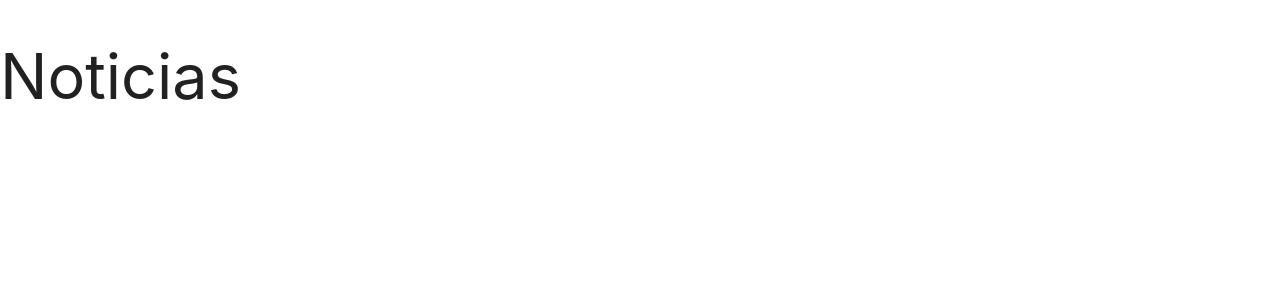
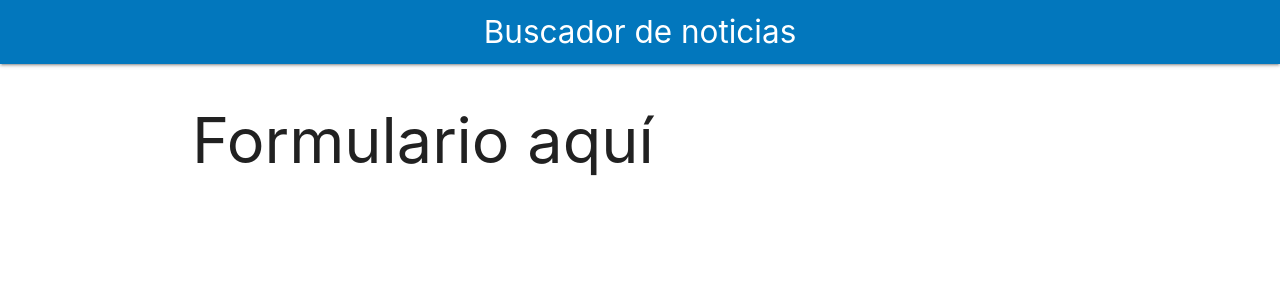
Before and after one commit to juanluna96/news-react, a React (Create React App) app: page / in a window 1280 px wide. Shown: the top 300 px of the page. Built offline with nearby package versions, Linux system fonts and the light colour scheme.

Commit message:
Creando el Header y Contenedor Principal

```diff
--- a/src/App.js
+++ b/src/App.js
@@ -1,10 +1,15 @@
-import React from 'react';
+import React, { Fragment } from 'react';
+import Header from './components/Header';
 
 function App() {
   return (
-    <div className="App">
-      <h1>Noticias</h1>
-    </div>
+    <Fragment>
+      <Header titulo="Buscador de noticias"></Header>
+
+      <div className="container white">
+        <h1>Formulario aquí</h1>
+      </div>
+    </Fragment>
   );
 }
 
--- /dev/null
+++ b/src/components/Header.js
@@ -0,0 +1,11 @@
+import React from 'react'
+
+const Header = ({ titulo }) => {
+    return (
+        <nav className="nav-wrapper light-blue darken-3">
+            <a href="#!" className="brand-logo center">{ titulo }</a>
+        </nav>
+    )
+}
+
+export default Header
```
